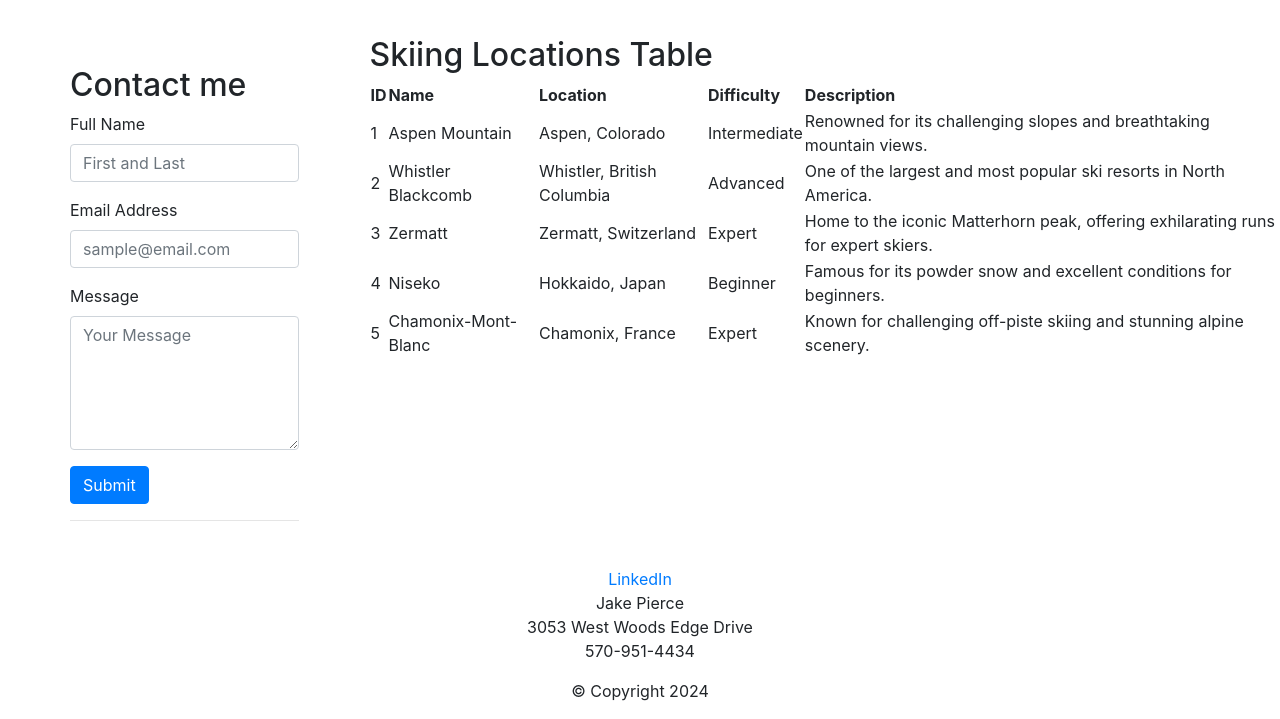
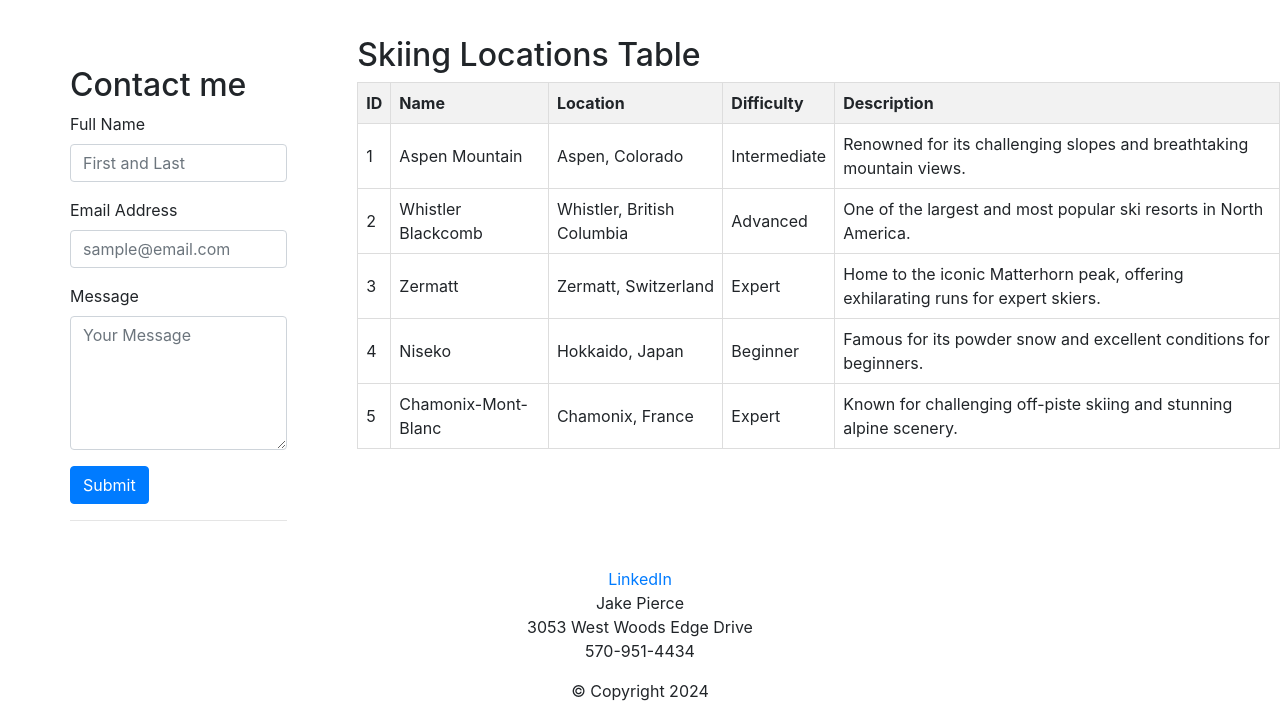
Before and after one commit to Nightshadow5556/ist256Project2, a plain HTML site: page gallery.html in a window 1280 px wide. Shown: the part 98-817 px from the top of the page. Drawn offline with nearby package versions, Linux system fonts and the light colour scheme; files that its build step writes are made by us from their sources; no server answers; files whose address does not match are found by name.

Commit message:
Add files via upload

```diff
--- a/styles.css
+++ b/styles.css
@@ -10,7 +10,18 @@ img{
 
     width: 200px;
 }
-
+table {
+    border-collapse: collapse;
+    width: 100%;
+}
+th, td {
+    border: 1px solid #ddd;
+    padding: 8px;
+    text-align: left;
+}
+th {
+    background-color: #f2f2f2;
+}
 
 header nav li {
     display: inline-block;
```
